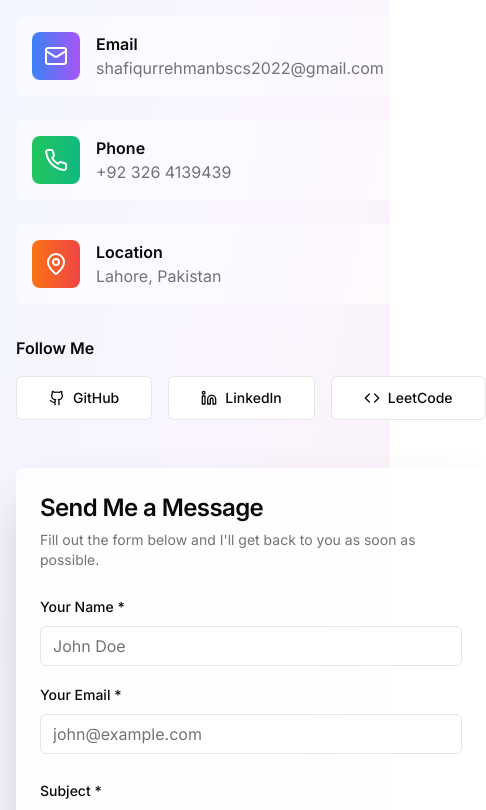
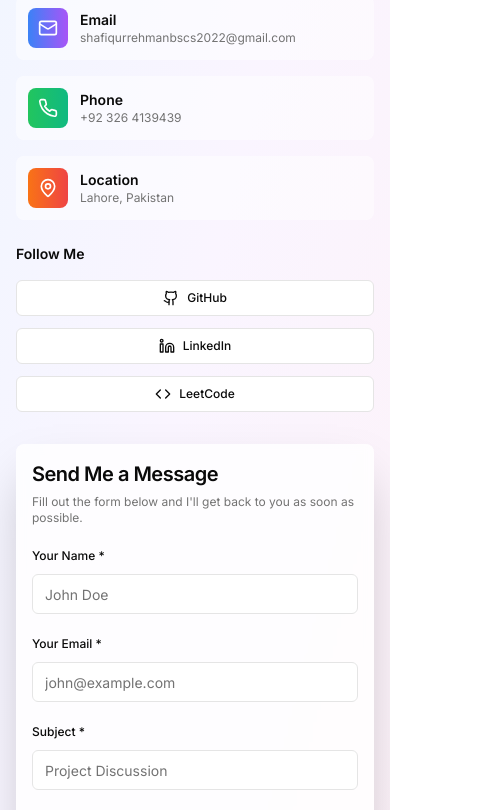
Before and after one commit to im-shafiqurrehman/portfolio_website, a Next.js app: page / in a window 390 px wide. Shown: the part 10560-11370 px from the top of the page, 486 px wide, since content can reach past the window. Built offline with nearby package versions, Linux system fonts and the light colour scheme.

Commit message:
responsive issue done

```diff
--- a/app/page.tsx
+++ b/app/page.tsx
@@ -416,7 +416,7 @@ export default function Portfolio() {
       )}
 
       {/* Navigation */}
-      <nav className="sticky top-0 z-50 border-b bg-background/80 backdrop-blur-md supports-[backdrop-filter]:bg-background/60 transition-all duration-300 animate-in slide-in-from-top duration-500">
+      <nav className="sticky top-0 z-50 border-b bg-background/80 backdrop-blur-md supports-[backdrop-filter]:bg-background/60 transition-all duration-300 animate-in slide-in-from-top">
         <div className="container mx-auto px-4">
           <div className="flex h-16 items-center justify-between">
             <div className="font-bold text-xl bg-gradient-to-r from-blue-600 to-purple-600 bg-clip-text text-transparent animate-pulse">
@@ -606,7 +606,7 @@ export default function Portfolio() {
                 <Badge
                   key={skill}
                   variant="secondary"
-                  className="text-sm hover:scale-110 transform transition-all duration-300 hover:bg-blue-100 dark:hover:bg-blue-900 hover:rotate-1 animate-in fade-in duration-500"
+                  className="text-sm hover:scale-110 transform transition-all duration-300 hover:bg-blue-100 dark:hover:bg-blue-900 hover:rotate-1 animate-in fade-in "
                   style={{ animationDelay: `${index * 100}ms` }}
                 >
                   {skill}
@@ -626,7 +626,7 @@ export default function Portfolio() {
             </h2>
 
             <div className="grid md:grid-cols-2 gap-8 mb-12">
-              <Card className="hover:shadow-xl transition-all duration-500 hover:scale-105 transform border-0 bg-gradient-to-br from-blue-50 to-purple-50 dark:from-blue-950/50 dark:to-purple-950/50 animate-in slide-in-from-left duration-700 delay-200 hover:-rotate-1">
+              <Card className="hover:shadow-xl transition-all duration-500 hover:scale-105 transform border-0 bg-gradient-to-br from-blue-50 to-purple-50 dark:from-blue-950/50 dark:to-purple-950/50 animate-in slide-in-from-left  delay-200 hover:-rotate-1">
                 <CardHeader>
                   <CardTitle className="flex items-center gap-2">
                     <GraduationCap className="w-5 h-5 text-blue-600 animate-bounce" />
@@ -648,7 +648,7 @@ export default function Portfolio() {
                 </CardContent>
               </Card>
 
-              <Card className="hover:shadow-xl transition-all duration-500 hover:scale-105 transform border-0 bg-gradient-to-br from-green-50 to-blue-50 dark:from-green-950/50 dark:to-blue-950/50 animate-in slide-in-from-right duration-700 delay-400 hover:rotate-1">
+              <Card className="hover:shadow-xl transition-all duration-500 hover:scale-105 transform border-0 bg-gradient-to-br from-green-50 to-blue-50 dark:from-green-950/50 dark:to-blue-950/50 animate-in slide-in-from-right  delay-400 hover:rotate-1">
                 <CardHeader>
                   <CardTitle className="flex items-center gap-2">
                     <Briefcase className="w-5 h-5 text-green-600 animate-pulse" />
@@ -672,7 +672,7 @@ export default function Portfolio() {
             </div>
 
             <div className="grid md:grid-cols-4 gap-6 mb-12">
-              <Card className="text-center hover:shadow-xl transition-all duration-500 hover:scale-105 transform border-0 bg-gradient-to-br from-yellow-50 to-orange-50 dark:from-yellow-950/50 dark:to-orange-950/50 animate-in slide-in-from-bottom duration-700 delay-200 hover:rotate-2">
+              <Card className="text-center hover:shadow-xl transition-all duration-500 hover:scale-105 transform border-0 bg-gradient-to-br from-yellow-50 to-orange-50 dark:from-yellow-950/50 dark:to-orange-950/50 animate-in slide-in-from-bottom  delay-200 hover:rotate-2">
                 <CardContent className="pt-6">
                   <Trophy className="w-12 h-12 mx-auto mb-4 text-yellow-600 animate-bounce" />
                   <h3 className="text-2xl font-bold mb-2">200+</h3>
@@ -680,7 +680,7 @@ export default function Portfolio() {
                 </CardContent>
               </Card>
 
-              <Card className="text-center hover:shadow-xl transition-all duration-500 hover:scale-105 transform border-0 bg-gradient-to-br from-purple-50 to-pink-50 dark:from-purple-950/50 dark:to-pink-950/50 animate-in slide-in-from-bottom duration-700 delay-400 hover:-rotate-2">
+              <Card className="text-center hover:shadow-xl transition-all duration-500 hover:scale-105 transform border-0 bg-gradient-to-br from-purple-50 to-pink-50 dark:from-purple-950/50 dark:to-pink-950/50 animate-in slide-in-from-bottom  delay-400 hover:-rotate-2">
                 <CardContent className="pt-6">
                   <Code className="w-12 h-12 mx-auto mb-4 text-purple-600 animate-pulse" />
                   <h3 className="text-2xl font-bold mb-2">50+</h3>
@@ -688,7 +688,7 @@ export default function Portfolio() {
                 </CardContent>
               </Card>
 
-              <Card className="text-center hover:shadow-xl transition-all duration-500 hover:scale-105 transform border-0 bg-gradient-to-br from-blue-50 to-cyan-50 dark:from-blue-950/50 dark:to-cyan-950/50 animate-in slide-in-from-bottom duration-700 delay-600 hover:rotate-2">
+              <Card className="text-center hover:shadow-xl transition-all  hover:scale-105 transform border-0 bg-gradient-to-br from-blue-50 to-cyan-50 dark:from-blue-950/50 dark:to-cyan-950/50 animate-in slide-in-from-bottom duration-700 delay-600 hover:rotate-2">
                 <CardContent className="pt-6">
                   <Globe
                     className="w-12 h-12 mx-auto mb-4 text-blue-600 animate-spin"
@@ -699,7 +699,7 @@ export default function Portfolio() {
                 </CardContent>
               </Card>
 
-              <Card className="text-center hover:shadow-xl transition-all duration-500 hover:scale-105 transform border-0 bg-gradient-to-br from-green-50 to-emerald-50 dark:from-green-950/50 dark:to-emerald-950/50 animate-in slide-in-from-bottom duration-700 delay-800 hover:-rotate-2">
+              <Card className="text-center hover:shadow-xl transition-all  hover:scale-105 transform border-0 bg-gradient-to-br from-green-50 to-emerald-50 dark:from-green-950/50 dark:to-emerald-950/50 animate-in slide-in-from-bottom duration-700 delay-800 hover:-rotate-2">
                 <CardContent className="pt-6">
                   <Award className="w-12 h-12 mx-auto mb-4 text-green-600 animate-pulse" />
                   <h3 className="text-2xl font-bold mb-2">3rd</h3>
@@ -708,7 +708,7 @@ export default function Portfolio() {
               </Card>
             </div>
 
-            <Card className="hover:shadow-xl transition-all duration-500 border-0 bg-gradient-to-br from-slate-50 to-gray-50 dark:from-slate-950/50 dark:to-gray-950/50 animate-in slide-in-from-bottom duration-700 delay-1000 hover:scale-[1.02]">
+            <Card className="hover:shadow-xl transition-all duration-500 border-0 bg-gradient-to-br from-slate-50 to-gray-50 dark:from-slate-950/50 dark:to-gray-950/50 animate-in slide-in-from-bottom  delay-1000 hover:scale-[1.02]">
               <CardHeader>
                 <CardTitle className="animate-in slide-in-from-left duration-500">Technical Skills</CardTitle>
               </CardHeader>
@@ -783,7 +783,7 @@ export default function Portfolio() {
                 return (
                   <Card
                     key={index}
-                    className="group hover:shadow-2xl transition-all duration-500 hover:scale-105 transform border-0 bg-gradient-to-br from-white to-gray-50 dark:from-gray-900 dark:to-gray-950 overflow-hidden animate-in slide-in-from-bottom duration-700 hover:-rotate-1"
+                    className="group hover:shadow-2xl transition-all duration-500 hover:scale-105 transform border-0 bg-gradient-to-br from-white to-gray-50 dark:from-gray-900 dark:to-gray-950 overflow-hidden animate-in slide-in-from-bottom hover:-rotate-1"
                     style={{ animationDelay: `${index * 100}ms` }}
                   >
                     <CardContent className="p-8 text-center">
@@ -826,7 +826,7 @@ export default function Portfolio() {
                   .map((project, index) => (
                     <Card
                       key={index}
-                      className="group hover:shadow-2xl transition-all duration-500 hover:scale-105 transform border-0 bg-gradient-to-br from-white to-blue-50 dark:from-gray-900 dark:to-blue-950 overflow-hidden animate-in slide-in-from-bottom duration-700 hover:rotate-1"
+                      className="group hover:shadow-2xl transition-all duration-500 hover:scale-105 transform border-0 bg-gradient-to-br from-white to-blue-50 dark:from-gray-900 dark:to-blue-950 overflow-hidden animate-in slide-in-from-bottom  hover:rotate-1"
                       style={{ animationDelay: `${index * 200}ms` }}
                     >
                       <div className="relative h-48 overflow-hidden">
@@ -870,7 +870,7 @@ export default function Portfolio() {
                             <Badge
                               key={tech}
                               variant="outline"
-                              className="text-xs hover:bg-blue-100 dark:hover:bg-blue-900 transition-all duration-300 hover:scale-110 animate-in fade-in duration-300"
+                              className="text-xs hover:bg-blue-100 dark:hover:bg-blue-900 transition-all duration-300 hover:scale-110 animate-in fade-in "
                               style={{ animationDelay: `${techIndex * 50}ms` }}
                             >
                               {tech}
@@ -920,7 +920,7 @@ export default function Portfolio() {
                   .map((project, index) => (
                     <Card
                       key={index}
-                      className="group hover:shadow-2xl transition-all duration-500 hover:scale-105 transform border-0 bg-gradient-to-br from-white to-gray-50 dark:from-gray-900 dark:to-gray-950 overflow-hidden animate-in slide-in-from-bottom duration-700 hover:-rotate-1"
+                      className="group hover:shadow-2xl transition-all duration-500 hover:scale-105 transform border-0 bg-gradient-to-br from-white to-gray-50 dark:from-gray-900 dark:to-gray-950 overflow-hidden animate-in slide-in-from-bottom hover:-rotate-1"
                       style={{ animationDelay: `${index * 200}ms` }}
                     >
                       <div className="relative h-48 overflow-hidden">
@@ -1000,12 +1000,13 @@ export default function Portfolio() {
             </div>
           </div>
         </div>
+
+
       </section>
-
       {/* Contact Section */}
       <section
         id="contact"
-        className="py-20 bg-gradient-to-br from-blue-50 via-purple-50 to-pink-50 dark:from-blue-950/50 dark:via-purple-950/50 dark:to-pink-950/50 relative"
+        className="py-20 bg-gradient-to-br from-blue-50 via-purple-50 to-pink-50 dark:from-blue-950/50 dark:via-purple-950/50 dark:to-pink-950/50 relative overflow-hidden"
       >
         <div className="container mx-auto px-4">
           <div className="max-w-6xl mx-auto">
@@ -1017,75 +1018,77 @@ export default function Portfolio() {
               technology and innovative solutions.
             </p>
 
-            <div className="grid lg:grid-cols-2 gap-12">
+            <div className="grid lg:grid-cols-2 gap-8 lg:gap-12">
               {/* Contact Information */}
               <div className="animate-in slide-in-from-left duration-700 delay-400">
-                <h3 className="text-2xl font-semibold mb-6">Let's Work Together</h3>
-                <p className="text-muted-foreground mb-8">
+                <h3 className="text-xl md:text-2xl font-semibold mb-6">Let's Work Together</h3>
+                <p className="text-muted-foreground mb-8 text-sm md:text-base">
                   I'm always open to discussing new opportunities, collaborations, and exciting projects. Whether you
                   need a full-stack developer or want to contribute to open-source, let's connect!
                 </p>
 
-                <div className="space-y-6">
-                  <div className="flex items-center gap-4 p-4 rounded-lg bg-white/50 dark:bg-gray-900/50 hover:scale-105 transition-transform duration-300">
-                    <div className="w-12 h-12 bg-gradient-to-r from-blue-500 to-purple-500 rounded-lg flex items-center justify-center">
-                      <Mail className="w-6 h-6 text-white" />
+                <div className="space-y-4 md:space-y-6">
+                  <div className="flex items-center gap-3 md:gap-4 p-3 md:p-4 rounded-lg bg-white/50 dark:bg-gray-900/50 hover:scale-105 transition-transform duration-300">
+                    <div className="w-10 h-10 md:w-12 md:h-12 bg-gradient-to-r from-blue-500 to-purple-500 rounded-lg flex items-center justify-center flex-shrink-0">
+                      <Mail className="w-5 h-5 md:w-6 md:h-6 text-white" />
                     </div>
-                    <div>
-                      <h4 className="font-semibold">Email</h4>
-                      <p className="text-muted-foreground">shafiqurrehmanbscs2022@gmail.com</p>
+                    <div className="min-w-0 flex-1">
+                      <h4 className="font-semibold text-sm md:text-base">Email</h4>
+                      <p className="text-muted-foreground text-xs md:text-sm break-all">
+                        shafiqurrehmanbscs2022@gmail.com
+                      </p>
                     </div>
                   </div>
 
-                  <div className="flex items-center gap-4 p-4 rounded-lg bg-white/50 dark:bg-gray-900/50 hover:scale-105 transition-transform duration-300">
-                    <div className="w-12 h-12 bg-gradient-to-r from-green-500 to-emerald-500 rounded-lg flex items-center justify-center">
-                      <Phone className="w-6 h-6 text-white" />
+                  <div className="flex items-center gap-3 md:gap-4 p-3 md:p-4 rounded-lg bg-white/50 dark:bg-gray-900/50 hover:scale-105 transition-transform duration-300">
+                    <div className="w-10 h-10 md:w-12 md:h-12 bg-gradient-to-r from-green-500 to-emerald-500 rounded-lg flex items-center justify-center flex-shrink-0">
+                      <Phone className="w-5 h-5 md:w-6 md:h-6 text-white" />
                     </div>
-                    <div>
-                      <h4 className="font-semibold">Phone</h4>
-                      <p className="text-muted-foreground">+92 326 4139439</p>
+                    <div className="min-w-0 flex-1">
+                      <h4 className="font-semibold text-sm md:text-base">Phone</h4>
+                      <p className="text-muted-foreground text-xs md:text-sm">+92 326 4139439</p>
                     </div>
                   </div>
 
-                  <div className="flex items-center gap-4 p-4 rounded-lg bg-white/50 dark:bg-gray-900/50 hover:scale-105 transition-transform duration-300">
-                    <div className="w-12 h-12 bg-gradient-to-r from-orange-500 to-red-500 rounded-lg flex items-center justify-center">
-                      <MapPin className="w-6 h-6 text-white" />
+                  <div className="flex items-center gap-3 md:gap-4 p-3 md:p-4 rounded-lg bg-white/50 dark:bg-gray-900/50 hover:scale-105 transition-transform duration-300">
+                    <div className="w-10 h-10 md:w-12 md:h-12 bg-gradient-to-r from-orange-500 to-red-500 rounded-lg flex items-center justify-center flex-shrink-0">
+                      <MapPin className="w-5 h-5 md:w-6 md:h-6 text-white" />
                     </div>
-                    <div>
-                      <h4 className="font-semibold">Location</h4>
-                      <p className="text-muted-foreground">Lahore, Pakistan</p>
+                    <div className="min-w-0 flex-1">
+                      <h4 className="font-semibold text-sm md:text-base">Location</h4>
+                      <p className="text-muted-foreground text-xs md:text-sm">Lahore, Pakistan</p>
                     </div>
                   </div>
                 </div>
 
-                <div className="mt-8">
-                  <h4 className="font-semibold mb-4">Follow Me</h4>
-                  <div className="flex gap-4">
+                <div className="mt-6 md:mt-8">
+                  <h4 className="font-semibold mb-4 text-sm md:text-base">Follow Me</h4>
+                  <div className="flex flex-col sm:flex-row gap-3 sm:gap-4">
                     <Button
                       variant="outline"
-                      size="lg"
-                      className="gap-2 hover:bg-blue-50 dark:hover:bg-blue-950 transform hover:scale-105 transition-all duration-300"
+                      size="sm"
+                      className="gap-2 hover:bg-blue-50 dark:hover:bg-blue-950 transform hover:scale-105 transition-all duration-300 text-xs md:text-sm"
                       onClick={() => window.open("https://github.com/im-shafiqurrehman", "_blank")}
                     >
-                      <Github className="w-5 h-5" />
+                      <Github className="w-4 h-4" />
                       GitHub
                     </Button>
                     <Button
                       variant="outline"
-                      size="lg"
-                      className="gap-2 hover:bg-blue-50 dark:hover:bg-blue-950 transform hover:scale-105 transition-all duration-300"
+                      size="sm"
+                      className="gap-2 hover:bg-blue-50 dark:hover:bg-blue-950 transform hover:scale-105 transition-all duration-300 text-xs md:text-sm"
                       onClick={() => window.open("https://www.linkedin.com/in/im-shafiqurrehman/", "_blank")}
                     >
-                      <Linkedin className="w-5 h-5" />
+                      <Linkedin className="w-4 h-4" />
                       LinkedIn
                     </Button>
                     <Button
                       variant="outline"
-                      size="lg"
-                      className="gap-2 hover:bg-blue-50 dark:hover:bg-blue-950 transform hover:scale-105 transition-all duration-300"
+                      size="sm"
+                      className="gap-2 hover:bg-blue-50 dark:hover:bg-blue-950 transform hover:scale-105 transition-all duration-300 text-xs md:text-sm"
                       onClick={() => window.open("https://leetcode.com/u/im-shafiqurrehman/", "_blank")}
                     >
-                      <Code className="w-5 h-5" />
+                      <Code className="w-4 h-4" />
                       LeetCode
                     </Button>
                   </div>
@@ -1094,17 +1097,19 @@ export default function Portfolio() {
 
               {/* Contact Form */}
               <Card className="animate-in slide-in-from-right duration-700 delay-600 border-0 bg-white/80 dark:bg-gray-900/80 backdrop-blur-sm shadow-2xl hover:shadow-3xl transition-all duration-500">
-                <CardHeader>
-                  <CardTitle className="text-2xl">Send Me a Message</CardTitle>
-                  <CardDescription>
+                <CardHeader className="p-4 md:p-6">
+                  <CardTitle className="text-xl md:text-2xl">Send Me a Message</CardTitle>
+                  <CardDescription className="text-xs md:text-sm">
                     Fill out the form below and I'll get back to you as soon as possible.
                   </CardDescription>
                 </CardHeader>
-                <CardContent>
-                  <form onSubmit={handleSubmit} className="space-y-6">
-                    <div className="grid md:grid-cols-2 gap-4">
+                <CardContent className="p-4 md:p-6 pt-0">
+                  <form onSubmit={handleSubmit} className="space-y-4 md:space-y-6">
+                    <div className="grid grid-cols-1 sm:grid-cols-2 gap-4">
                       <div className="space-y-2">
-                        <Label htmlFor="name">Your Name *</Label>
+                        <Label htmlFor="name" className="text-xs md:text-sm">
+                          Your Name *
+                        </Label>
                         <Input
                           id="name"
                           name="name"
@@ -1113,11 +1118,13 @@ export default function Portfolio() {
                           value={formData.name}
                           onChange={handleInputChange}
                           required
-                          className="transition-all duration-300 focus:scale-105"
+                          className="transition-all duration-300 focus:scale-105 text-sm"
                         />
                       </div>
                       <div className="space-y-2">
-                        <Label htmlFor="email">Your Email *</Label>
+                        <Label htmlFor="email" className="text-xs md:text-sm">
+                          Your Email *
+                        </Label>
                         <Input
                           id="email"
                           name="email"
@@ -1126,13 +1133,15 @@ export default function Portfolio() {
                           value={formData.email}
                           onChange={handleInputChange}
                           required
-                          className="transition-all duration-300 focus:scale-105"
+                          className="transition-all duration-300 focus:scale-105 text-sm"
                         />
                       </div>
                     </div>
 
                     <div className="space-y-2">
-                      <Label htmlFor="subject">Subject *</Label>
+                      <Label htmlFor="subject" className="text-xs md:text-sm">
+                        Subject *
+                      </Label>
                       <Input
                         id="subject"
                         name="subject"
@@ -1141,21 +1150,23 @@ export default function Portfolio() {
                         value={formData.subject}
                         onChange={handleInputChange}
                         required
-                        className="transition-all duration-300 focus:scale-105"
+                        className="transition-all duration-300 focus:scale-105 text-sm"
                       />
                     </div>
 
                     <div className="space-y-2">
-                      <Label htmlFor="message">Message *</Label>
+                      <Label htmlFor="message" className="text-xs md:text-sm">
+                        Message *
+                      </Label>
                       <Textarea
                         id="message"
                         name="message"
                         placeholder="Tell me about your project..."
-                        rows={6}
+                        rows={5}
                         value={formData.message}
                         onChange={handleInputChange}
                         required
-                        className="transition-all duration-300 focus:scale-105 resize-none"
+                        className="transition-all duration-300 focus:scale-105 resize-none text-sm"
                       />
                     </div>
 
@@ -1163,16 +1174,16 @@ export default function Portfolio() {
                       type="submit"
                       size="lg"
                       disabled={isSubmitting}
-                      className="w-full gap-2 bg-gradient-to-r from-blue-600 to-purple-600 hover:from-blue-700 hover:to-purple-700 transform hover:scale-105 transition-all duration-300 hover:shadow-xl"
+                      className="w-full gap-2 bg-gradient-to-r from-blue-600 to-purple-600 hover:from-blue-700 hover:to-purple-700 transform hover:scale-105 transition-all duration-300 hover:shadow-xl text-sm md:text-base"
                     >
                       {isSubmitting ? (
                         <>
-                          <Loader2 className="w-5 h-5 animate-spin" />
+                          <Loader2 className="w-4 h-4 md:w-5 md:h-5 animate-spin" />
                           Sending Message...
                         </>
                       ) : (
                         <>
-                          <Send className="w-5 h-5" />
+                          <Send className="w-4 h-4 md:w-5 md:h-5" />
                           Send Message
                         </>
                       )}
```
